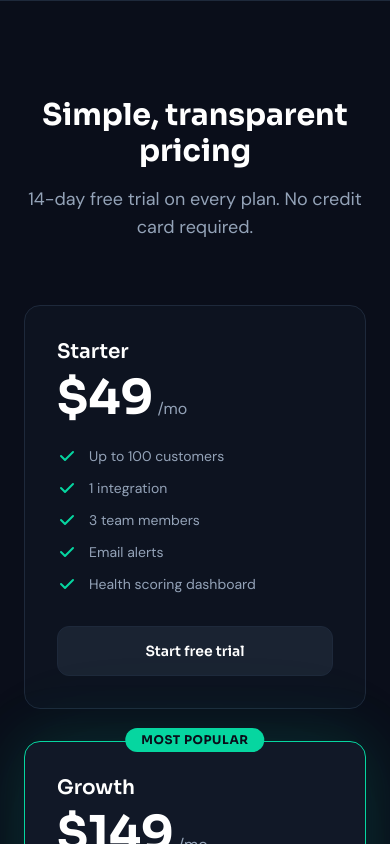
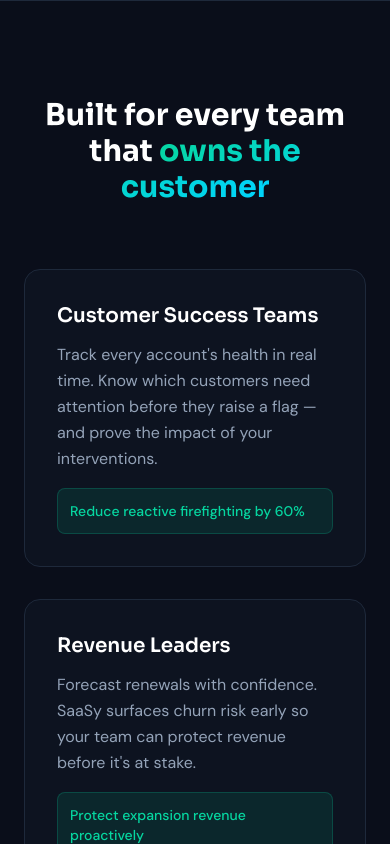
Before and after one commit to rclanan/saasy-landing, a Next.js app: page / in a window 390 px wide. Shown: the part 4040-4884 px from the top of the page. Built offline with nearby package versions, Linux system fonts and the light colour scheme.

Commit message:
feat: add persona section to landing page

```diff
--- a/app/page.tsx
+++ b/app/page.tsx
@@ -358,6 +358,78 @@ function FeatureCard({
         {description}
       </p>
     </div>
+  );
+}
+
+/* ───────────────────────── Who It's For ────────────────────────── */
+
+function WhoItsFor() {
+  const personas = [
+    {
+      title: "Customer Success Teams",
+      description:
+        "Track every account's health in real time. Know which customers need attention before they raise a flag — and prove the impact of your interventions.",
+      benefit: "Reduce reactive firefighting by 60%",
+    },
+    {
+      title: "Revenue Leaders",
+      description:
+        "Forecast renewals with confidence. SaaSy surfaces churn risk early so your team can protect revenue before it's at stake.",
+      benefit: "Protect expansion revenue proactively",
+    },
+    {
+      title: "Product Teams",
+      description:
+        "Understand which features drive retention and which correlate with churn. Make roadmap decisions backed by customer health data.",
+      benefit: "Ship features that move the needle",
+    },
+  ];
+
+  return (
+    <section className="border-t border-saasy-border py-24 sm:py-32">
+      <div className="mx-auto max-w-6xl px-6">
+        <div className="mx-auto mb-16 max-w-2xl text-center">
+          <h2
+            className="font-[family-name:var(--font-sora)]
+              text-3xl font-bold text-white sm:text-4xl"
+          >
+            Built for every team that{" "}
+            <span className="gradient-text">owns the customer</span>
+          </h2>
+        </div>
+
+        <div className="grid gap-8 md:grid-cols-3">
+          {personas.map((persona) => (
+            <div
+              key={persona.title}
+              className="rounded-2xl border border-saasy-border
+                bg-saasy-card/50 p-8"
+            >
+              <h3
+                className="mb-3 font-[family-name:var(--font-sora)]
+                  text-xl font-semibold text-white"
+              >
+                {persona.title}
+              </h3>
+              <p
+                className="font-[family-name:var(--font-dm-sans)]
+                  leading-relaxed text-saasy-muted"
+              >
+                {persona.description}
+              </p>
+              <div
+                className="mt-4 rounded-lg bg-saasy-teal/10
+                  border border-saasy-teal/20 p-3 text-sm
+                  font-medium text-saasy-teal
+                  font-[family-name:var(--font-dm-sans)]"
+              >
+                {persona.benefit}
+              </div>
+            </div>
+          ))}
+        </div>
+      </div>
+    </section>
   );
 }
 
@@ -1044,6 +1116,9 @@ export default function Home() {
         </div>
       </section>
 
+      {/* ─────────────── Who It's For ─────────────── */}
+      <WhoItsFor />
+
       {/* ─────────────── Pricing ─────────────────── */}
       <section
         id="pricing"
```
